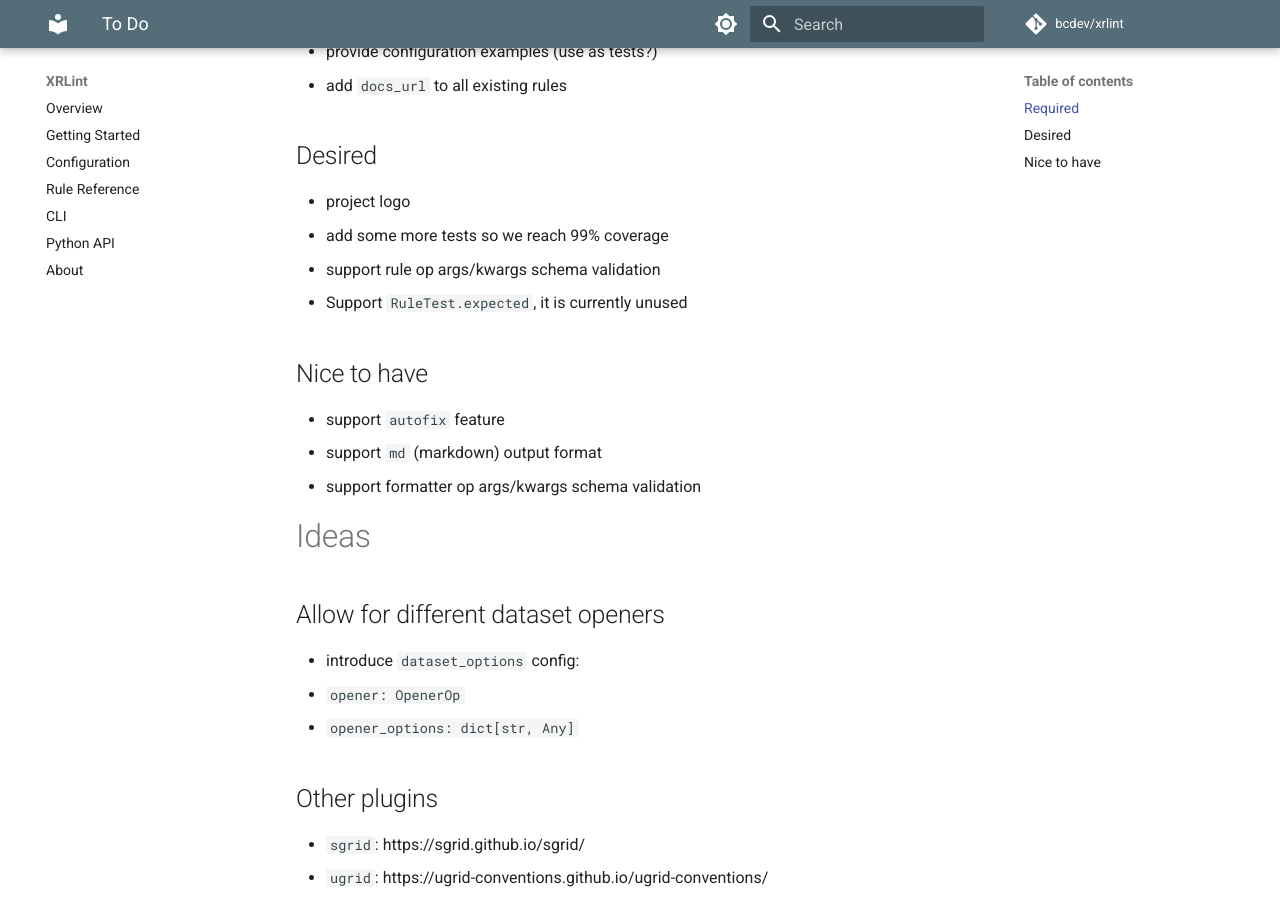
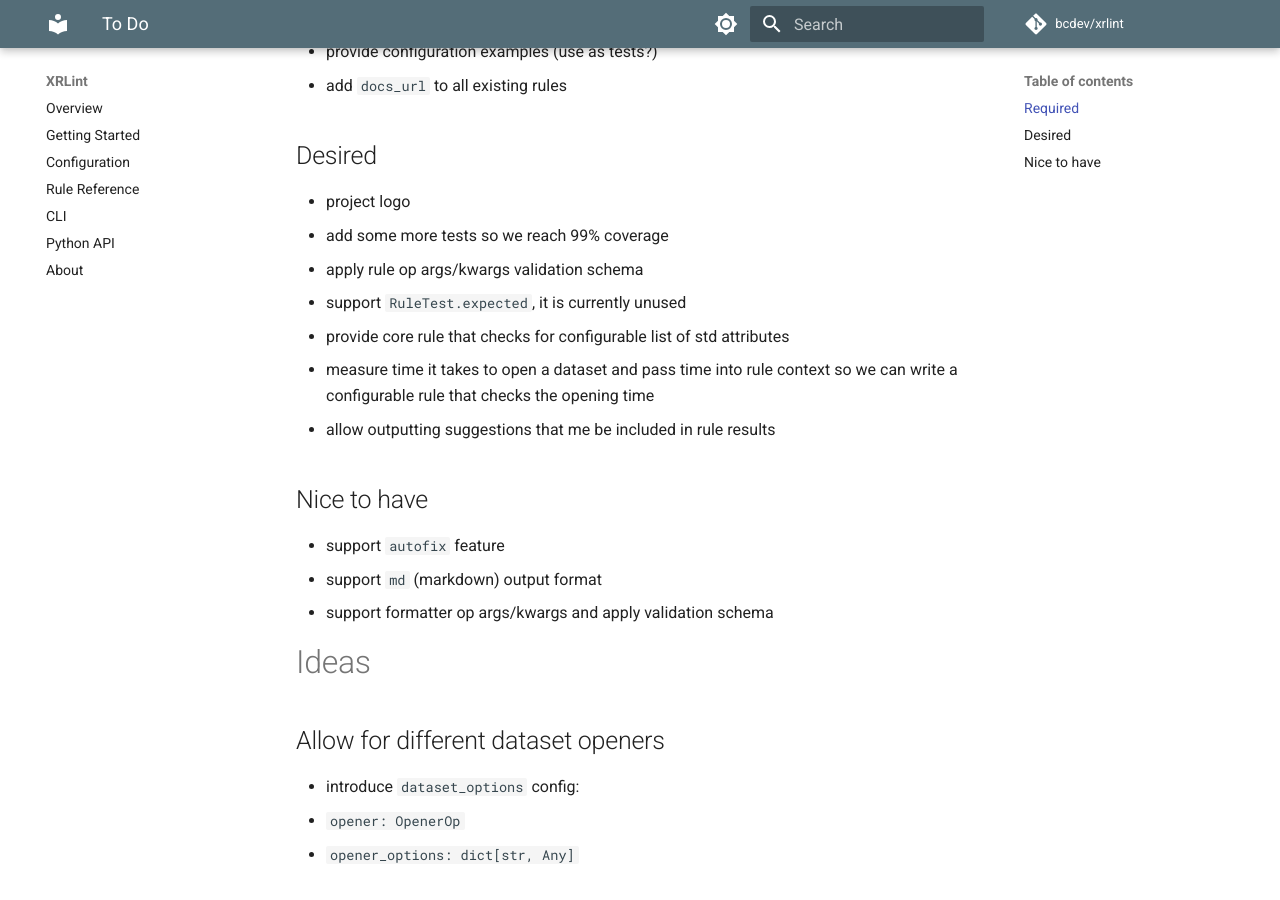
Before and after one commit to bcdev/xrlint, an MkDocs documentation site: the page built from docs/todo.md, in a window 1280 px wide and 900 px high, scrolled down 393 px. Built offline with MkDocs 1.6.1 and Material for MkDocs 9.7.7, drawn with Linux system fonts in a browser that asks for light colours; comment, search, counter and statistics services are not loaded.

Commit message:
Docs update

```diff
--- a/docs/todo.md
+++ b/docs/todo.md
@@ -15,14 +15,18 @@
 
 - project logo
 - add some more tests so we reach 99% coverage
-- support rule op args/kwargs schema validation
-- Support `RuleTest.expected`, it is currently unused
+- apply rule op args/kwargs validation schema
+- support `RuleTest.expected`, it is currently unused
+- provide core rule that checks for configurable list of std attributes
+- measure time it takes to open a dataset and pass time into rule context
+  so we can write a configurable rule that checks the opening time
+- allow outputting suggestions that me be included in rule results
 
 ## Nice to have
 
 - support `autofix` feature
 - support `md` (markdown) output format
-- support formatter op args/kwargs schema validation
+- support formatter op args/kwargs and apply validation schema
 
 # Ideas
 
```
